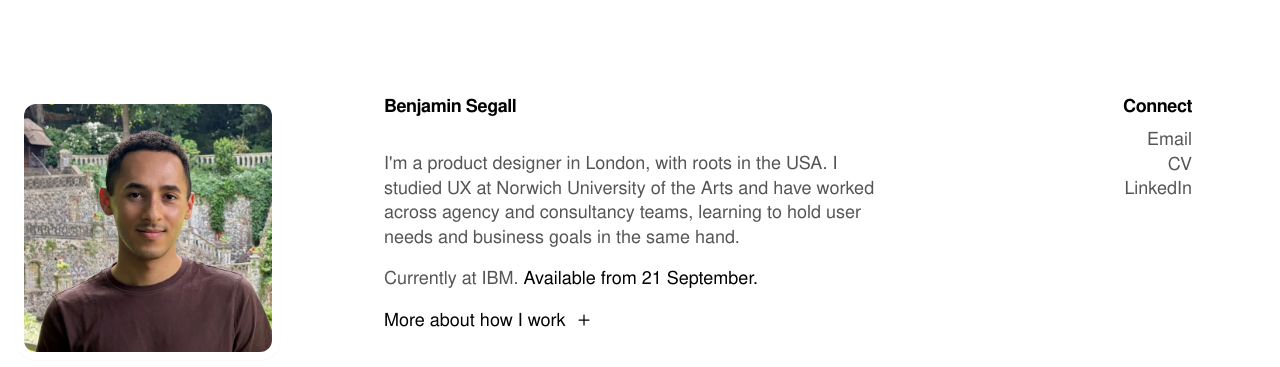
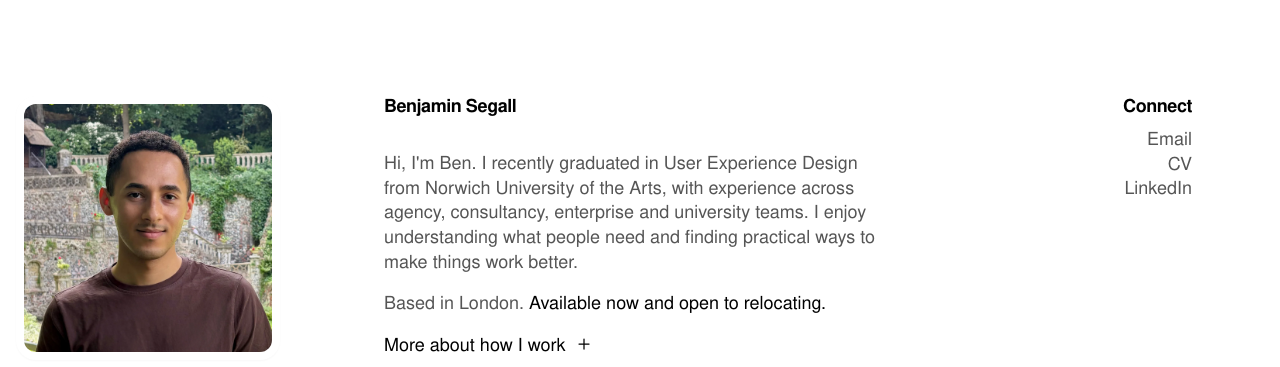
Before and after one commit to benasegall/portfolio, a Next.js app: page / in a window 1280 px wide. Shown: the top 367 px of the page. Built offline with nearby package versions, Linux system fonts and the light colour scheme.

Commit message:
Update About copy, availability and social preview

```diff
--- a/app/layout.tsx
+++ b/app/layout.tsx
@@ -36,9 +36,7 @@ export const metadata: Metadata = {
     type: 'website',
     url: '/',
     siteName: siteMeta.name,
-    // The card headline is the name alone. The line under it already opens
-    // with "Product designer in London", so putting the role in both stutters
-    // it back at the reader twice in two lines.
+    // Keep the name as the headline, with background in the description.
     title: siteMeta.name,
     description: siteMeta.description,
     locale: 'en_GB',
--- a/components/portfolio/bio.tsx
+++ b/components/portfolio/bio.tsx
@@ -7,7 +7,7 @@ const PANEL_ID = "bio-more"
 
 /**
  * The bio, with an extra paragraph that expands in above the pinned
- * "Currently at IBM" line, and a visible trigger below that line.
+ * location and availability line, and a visible trigger below that line.
  *
  * Opening is a click or tap anywhere on the block, or Enter/Space on the
  * trigger — never hover. The block used to open on hover, which left nothing
@@ -124,7 +124,7 @@ export function Bio() {
           </div>
 
           <p className="mt-4 text-base text-muted-foreground">
-            {profile.current.employer}{" "}
+            {profile.current.location}{" "}
             <span className="text-foreground">
               {profile.current.availability}
             </span>
--- a/lib/portfolio-data.ts
+++ b/lib/portfolio-data.ts
@@ -97,19 +97,17 @@ export function isGated(project: Project | GatedProject): project is GatedProjec
 export const profile = {
   name: "Benjamin Segall",
   bio: [
-    "I'm a product designer in London, with roots in the USA. I studied UX at Norwich University of the Arts and have worked across agency and consultancy teams, learning to hold user needs and business goals in the same hand.",
+    "Hi, I'm Ben. I recently graduated in User Experience Design from Norwich University of the Arts, with experience across agency, consultancy, enterprise and university teams. I enjoy understanding what people need and finding practical ways to make things work better.",
   ],
   // Revealed when the bio block is expanded, inserted between `bio` and
-  // `current` — the "Currently at IBM" line stays pinned last in both states.
+  // `current` — the location and availability stay pinned last in both states.
   more: [
-    "I start by understanding the problem, work through what is unclear, and find a practical way forward. I enjoy working early in the process, defining the problem and understanding the business context before deciding what to design, then turning those decisions into something real.",
+    "I like asking questions, listening to different perspectives and working out what to try next. My design background has given me a way to explore problems and test ideas. I'm interested in how organisations work and how technology can be useful in everyday work. I'm looking for an early career role where I can keep learning, work with people and help put improvements into practice.",
   ],
-  // Two sentences, so the availability — the actionable half — can be
-  // emphasised on its own. Combined they read exactly as the content spec:
-  // "Currently at IBM. Available from 21 September."
+  // Keep availability emphasised separately from location.
   current: {
-    employer: "Currently at IBM.",
-    availability: "Available from 21 September.",
+    location: "Based in London.",
+    availability: "Available now and open to relocating.",
   },
   portrait: {
     src: "/images/site/portrait.webp",
@@ -415,19 +413,17 @@ export const siteMeta = {
   /**
    * The site's name, everywhere a name is asked for: the <title>, so the tab,
    * bookmarks and history read as it; and the share card's headline and site
-   * name. Deliberately not "Benjamin Segall, Product Designer in London" — the
-   * role belongs in `description`, which sits directly under the headline on a
-   * card, and saying it in both stutters it back twice in two lines.
+   * name. The description adds background and availability below the name.
    */
   name: "Benjamin Segall",
-  description: "Product designer in London. Selected work across enterprise software, fintech and B2B SaaS.",
+  description: "User Experience Design graduate with experience across agency, consultancy, enterprise and university teams. Based in London, available now and open to relocating.",
   /** Live origin. Open Graph needs absolute URLs, so this resolves the card. */
   url: "https://www.benjaminsegall.com",
   /**
-   * The share card, at the 1200x630 every platform expects. Regenerate it if
-   * the availability line changes — it carries that date, same as the page.
+   * The 1200x630 share card. Update the image and its version together when
+   * the introduction or availability changes so image caches can refresh.
    */
-  ogImage: "/images/site/og.png",
+  ogImage: "/images/site/og.png?v=20260927",
   ogImageAlt:
-    "Benjamin Segall, product designer in London. Currently at IBM, available from 21 September.",
+    "Benjamin Segall. User Experience Design graduate. Based in London. Available now and open to relocating.",
 }
```
Also changed, not shown: public/images/site/og.png.
